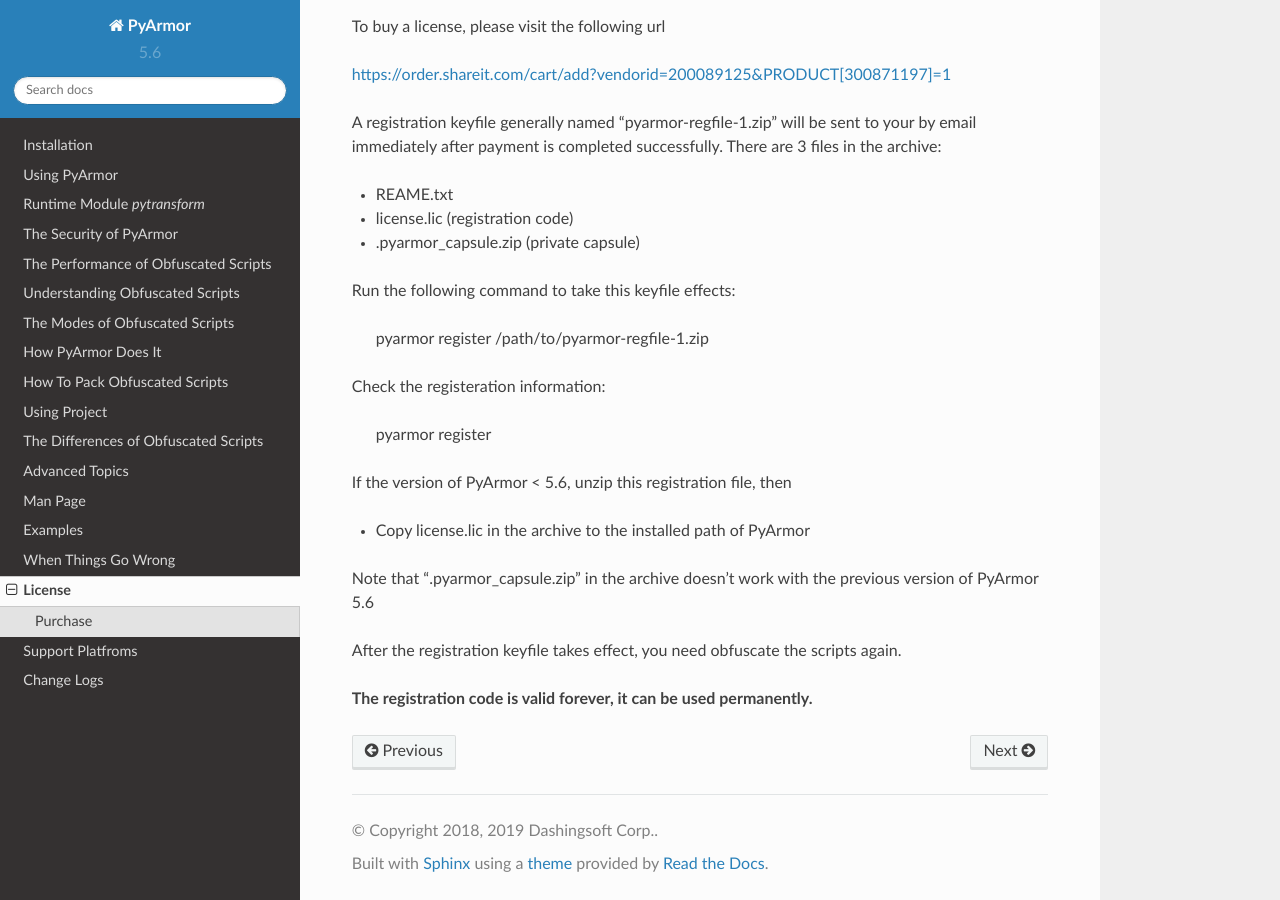
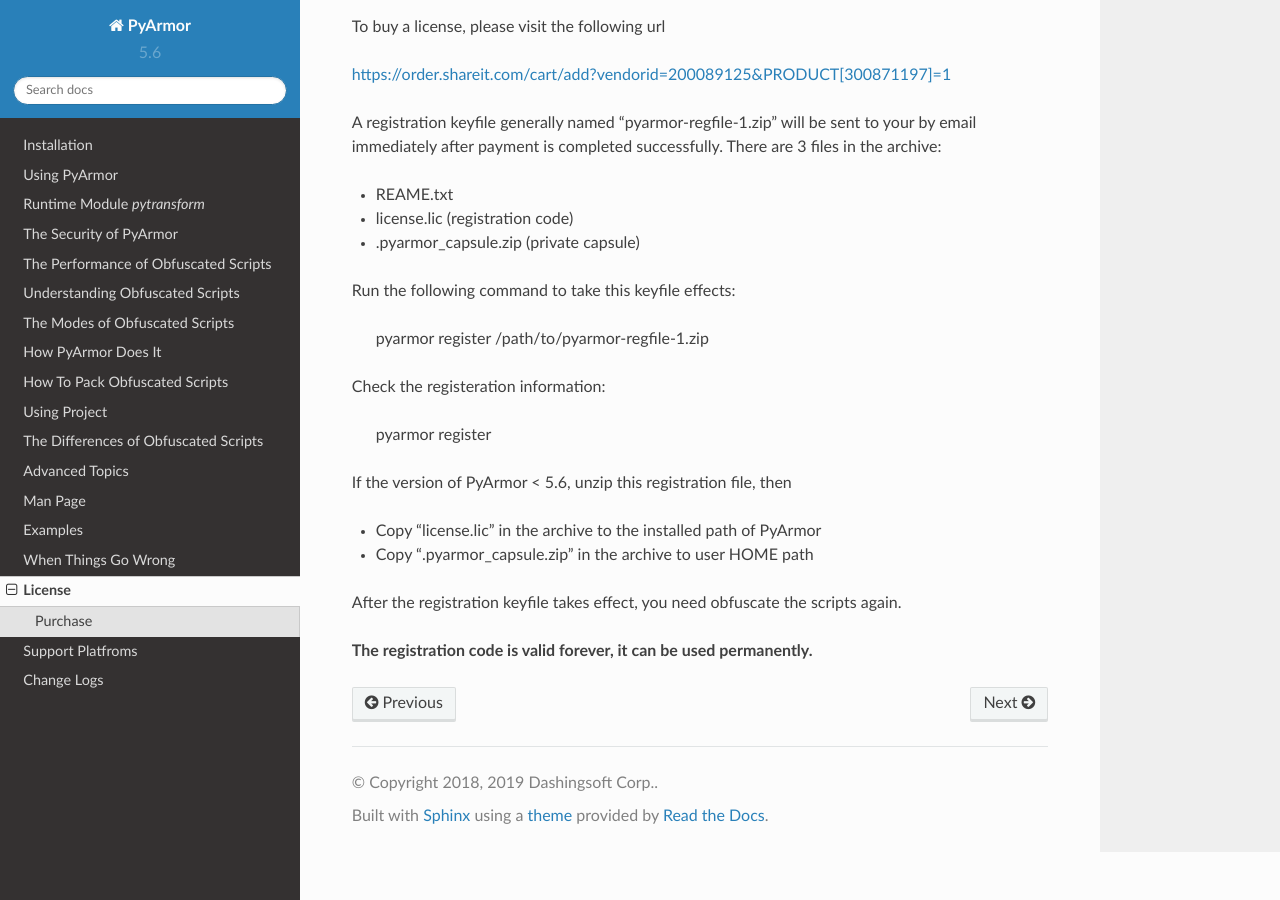
Before and after one commit to dashingsoft/pyarmor, a Sphinx documentation site: the page built from docs/license.rst, in a window 1280 px wide and 900 px high, scrolled down 969 px. Built offline with Sphinx 7.4.7 and the Read the Docs theme 2.0.0, drawn with Linux system fonts in a browser that asks for light colours.

Commit message:
Refine register doc

```diff
--- a/docs/license.rst
+++ b/docs/license.rst
@@ -70,10 +70,8 @@
 
 If the version of PyArmor < 5.6, unzip this registration file, then
 
-* Copy license.lic in the archive to the installed path of PyArmor
-
-Note that ".pyarmor_capsule.zip" in the archive doesn't work with the
-previous version of PyArmor 5.6
+* Copy "license.lic" in the archive to the installed path of PyArmor
+* Copy ".pyarmor_capsule.zip" in the archive to user HOME path
 
 After the registration keyfile takes effect, you need obfuscate the
 scripts again.
```
Also changed, not shown: README.md (+1 -4 lines), 1 other file.
